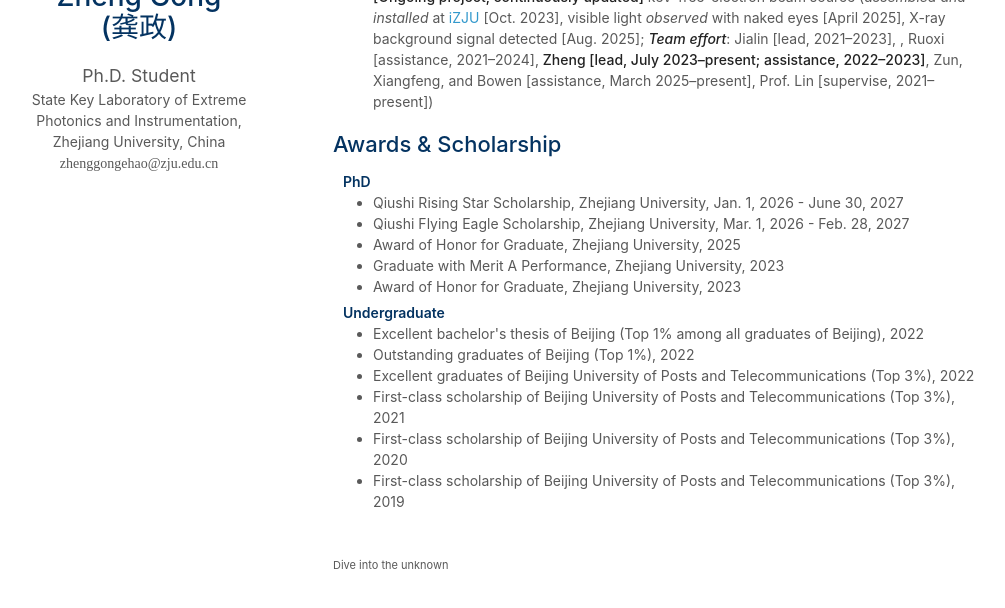
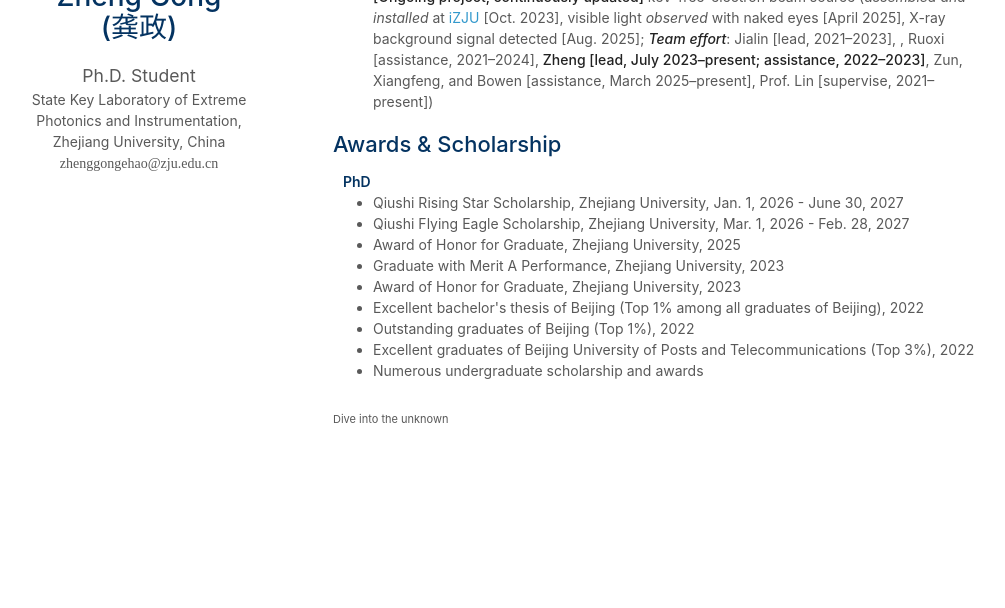
Before and after one commit to zhenggongehao/zhenggongehao.github.io, a Jekyll site: the page built from index.md, in a window 1280 px wide and 900 px high, scrolled down 2152 px, cut to the strip 256-864 px from the top of the window. Shown: the whole strip, without its empty margins (137-1142 px from the left). Built offline with Jekyll 4.4.1, drawn with Linux system fonts in a browser that asks for light colours; nearby versions of some CDN libraries; a style sheet for code colours, icons or effects is not loaded; our own code applies the rules of GitHub Pages for plain Markdown files; after the commit the page ends 2906 px from its top, so only the background shows below that.

Commit message:
update files

```diff
--- a/_includes/services.md
+++ b/_includes/services.md
@@ -9,20 +9,9 @@
  <li><autocolor>Award of Honor for Graduate, Zhejiang University, 2025 </autocolor></li>
  <li><autocolor>Graduate with Merit A Performance, Zhejiang University, 2023 </autocolor></li>
  <li><autocolor>Award of Honor for Graduate, Zhejiang University, 2023 </autocolor></li>
- <!-- <li><a href="http://cvpr2023.thecvf.com/"><autocolor>IEEE/CVF Conference on Computer Vision and Pattern Recognition (CVPR) 2021-2023</autocolor></a></li>注释此处 -->
- <!--  <li><a href="http://iccv2021.thecvf.com/"><autocolor>IEEE/CVF International Conference on Computer Vision (ICCV) 2021</autocolor></a></li>注释此处 -->
- <!--  <li><a href="https://eccv2022.ecva.net/"><autocolor>European Conference on Computer Vision (ECCV) 2022</autocolor></a></li>注释此处 -->
+ <li><autocolor>Excellent bachelor's thesis of Beijing (Top 1% among all graduates of Beijing), 2022 </autocolor></li>
+ <li><autocolor>Outstanding graduates of Beijing (Top 1%), 2022 </autocolor></li>
+ <li><autocolor>Excellent graduates of Beijing University of Posts and Telecommunications (Top 3%), 2022 </autocolor></li>
+ <li><autocolor>Numerous undergraduate scholarship and awards </autocolor></li>
+
 </ul>
-
-<h4 style="margin:0 10px 0;">Undergraduate</h4>
-
-<ul style="margin:0 0 20px;">
-    <li><autocolor>Excellent bachelor's thesis of Beijing (Top 1% among all graduates of Beijing), 2022 </autocolor></li>
-    <li><autocolor>Outstanding graduates of Beijing (Top 1%), 2022 </autocolor></li>
-    <li><autocolor>Excellent graduates of Beijing University of Posts and Telecommunications (Top 3%), 2022 </autocolor></li>
-    <li><autocolor>First-class scholarship of Beijing University of Posts and Telecommunications (Top 3%), 2021 </autocolor></li>
-    <li><autocolor>First-class scholarship of Beijing University of Posts and Telecommunications (Top 3%), 2020 </autocolor></li>
-    <li><autocolor>First-class scholarship of Beijing University of Posts and Telecommunications (Top 3%), 2019 </autocolor></li>
-<!--   <li><a href="https://www.computer.org/csdl/journal/tp"><autocolor>IEEE Transactions on Pattern Analysis and Machine Intelligence (TPAMI)</autocolor></a></li> 注释此处 -->
-<!-- <li><a href="https://www.springer.com/journal/11263"><autocolor>International Journal of Computer Vision (IJCV)</autocolor></a></li> 注释此处 -->
-</ul>
```
